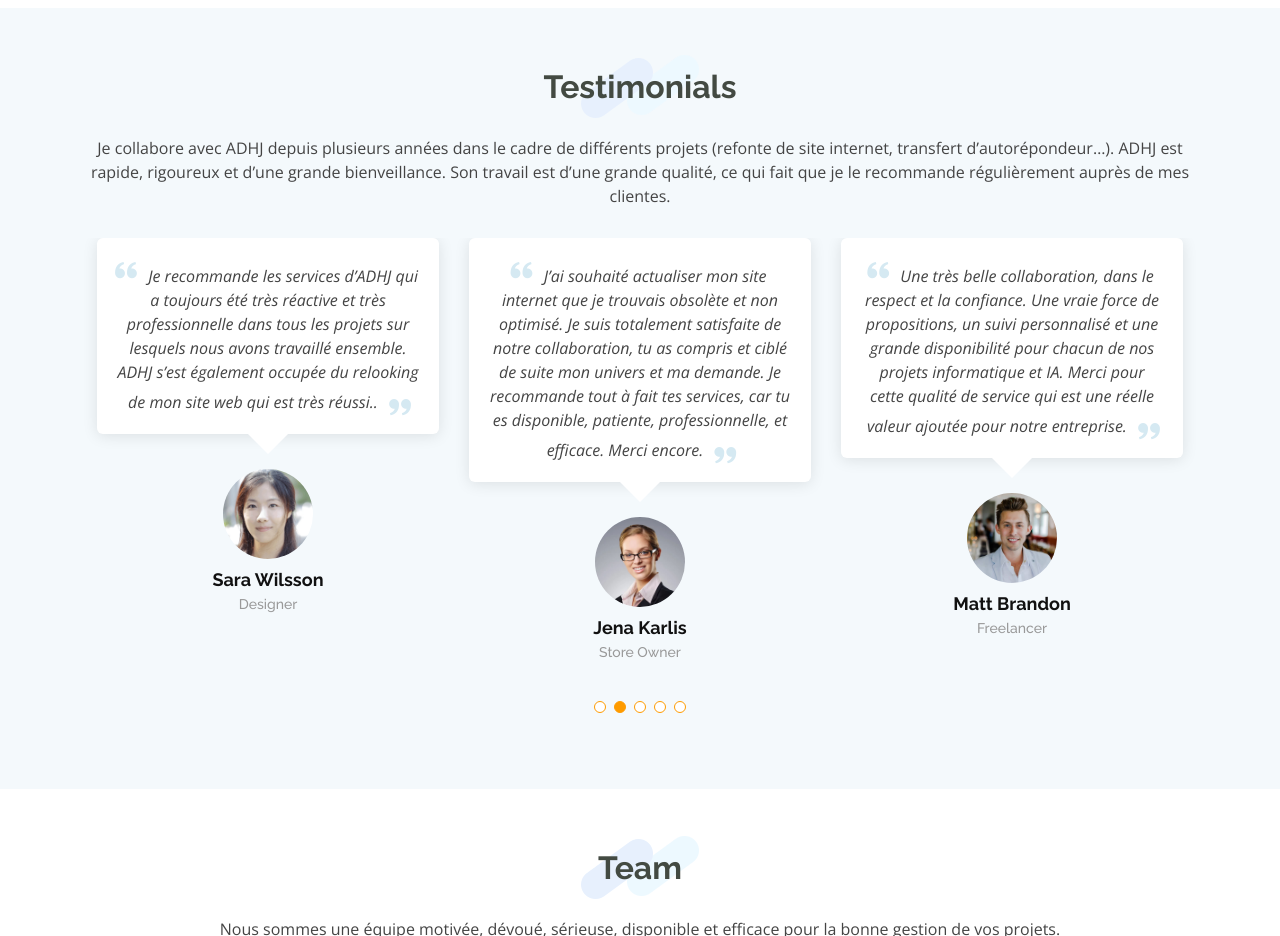
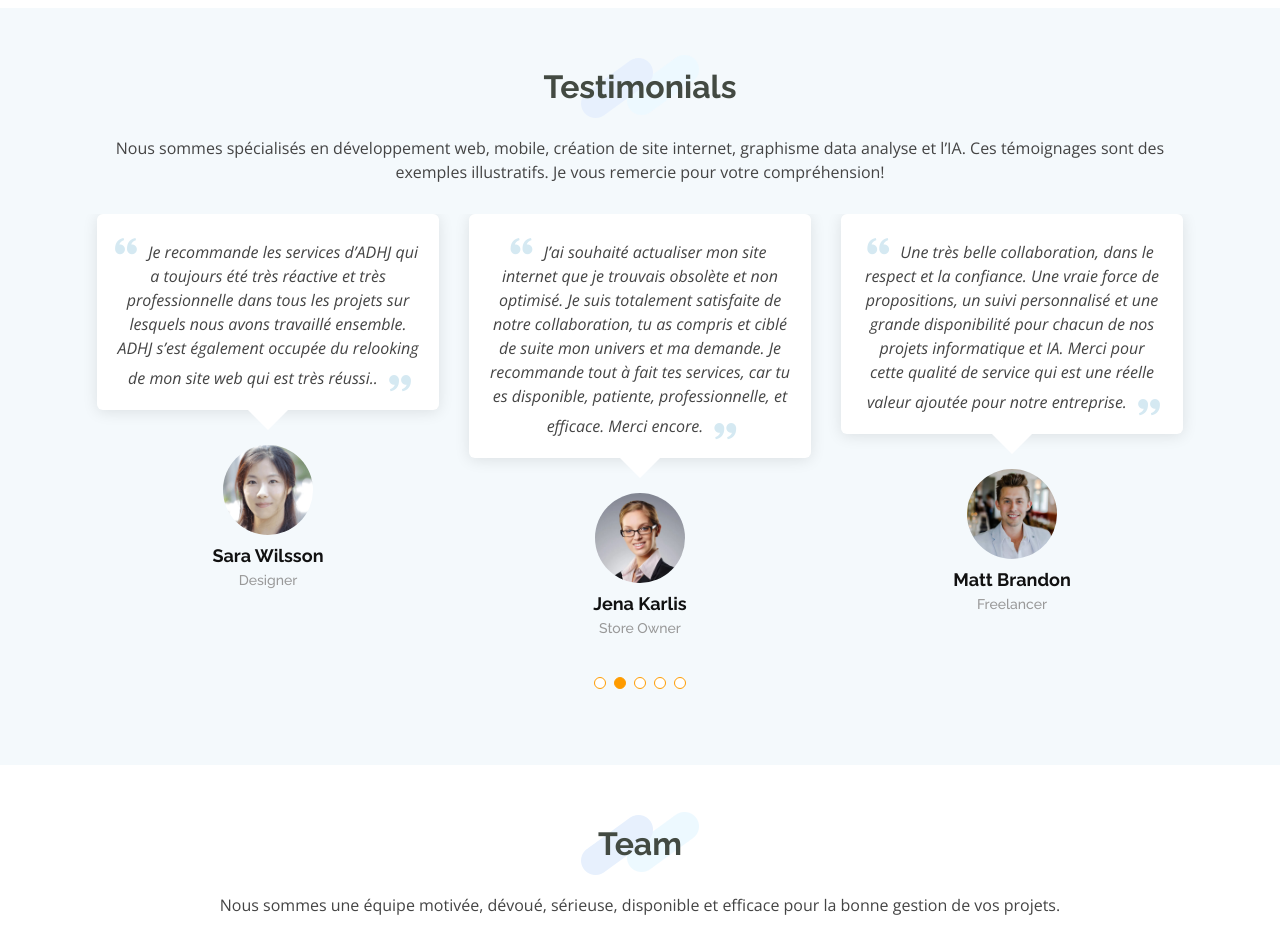
Before and after one commit to henrijoel/adhj-porfolio, a plain HTML site: page index.html in a window 1280 px wide. Shown: the part 4280-5216 px from the top of the page. Drawn offline with nearby package versions, Linux system fonts and the light colour scheme.

Commit message:
four commit testomial

```diff
--- a/index.html
+++ b/index.html
@@ -387,11 +387,14 @@
 
         <div class="section-title" data-aos="fade-in" data-aos-delay="100">
           <h2>Testimonials</h2>
-          <p>Je collabore avec ADHJ depuis plusieurs années dans le cadre de différents projets (refonte de site internet, transfert d’autorépondeur…).
+          <p>Nous sommes spécialisés en développement web, mobile, création de site internet, graphisme data analyse et l’IA.
+            Ces témoignages sont des exemples illustratifs. Je vous remercie pour votre compréhension!
+            </p>
+          <!--Je collabore avec ADHJ depuis plusieurs années dans le cadre de différents projets (refonte de site internet, transfert d’autorépondeur…).
 
             ADHJ est rapide, rigoureux et d’une grande bienveillance.
 
-            Son travail est d’une grande qualité, ce qui fait que je le recommande régulièrement auprès de mes clientes.</p>
+            Son travail est d’une grande qualité, ce qui fait que je le recommande régulièrement auprès de mes clientes.-->
         </div>
 
         <div class="testimonials-slider swiper" data-aos="fade-up" data-aos-delay="100">
```
